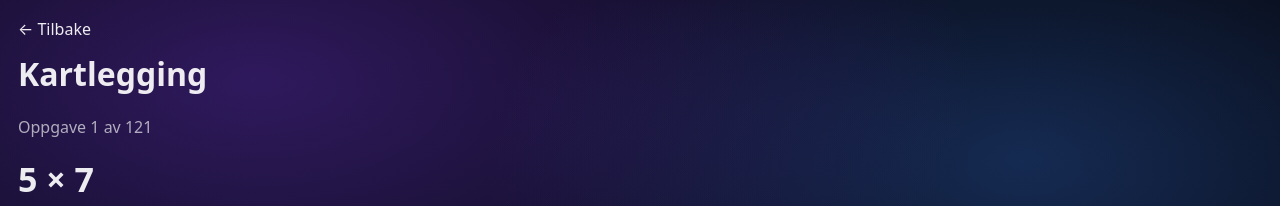
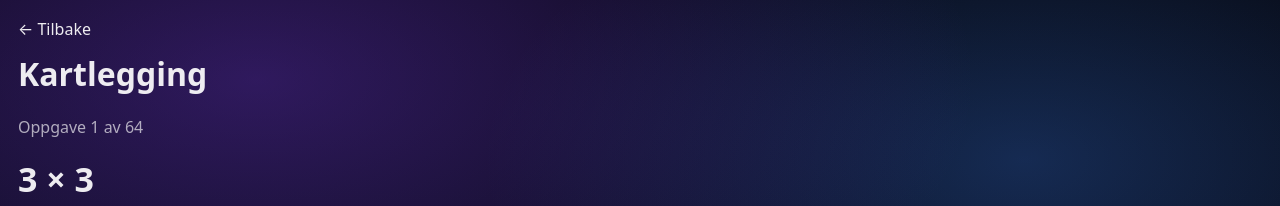
Before and after one commit to tzvxjm2bvv-spec/gangesertifikatet, a Next.js app: page /kartlegging in a window 1280 px wide. Shown: the top 206 px of the page. Built offline with nearby package versions, Linux system fonts and the light colour scheme.

Commit message:
Kartlegging: faktisk 2–9 (64 oppgaver)

```diff
--- a/app/kartlegging/page.tsx
+++ b/app/kartlegging/page.tsx
@@ -18,9 +18,10 @@ export default function KartleggingPage() {
   // Lag alle oppgaver 0–10, bland rekkefølgen
   const tasks = useMemo(() => {
     const t: Task[] = [];
-    for (let a = 0; a <= 10; a++) {
-  for (let b = 0; b <= 10; b++) t.push({ a, b });
+    for (let a = 2; a <= 9; a++) {
+  for (let b = 2; b <= 9; b++) t.push({ a, b });
 }
+
     return t.sort(() => Math.random() - 0.5);
   }, []);
 
```
